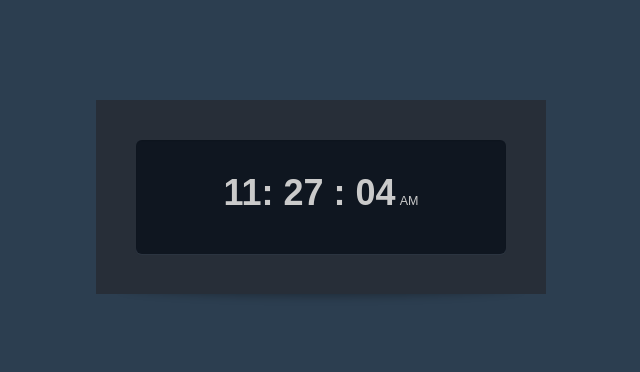
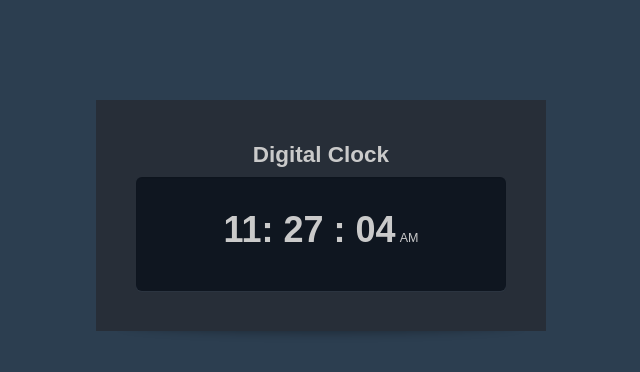
Before and after one commit to tahmidhasantanoy/Digital-clock-with-JavaScript, a plain HTML site: page index.html in a window 1280 px wide. Shown: the whole page, without its empty margins (319-959 px from the left). Drawn offline with Linux system fonts and the light colour scheme.

Commit message:
Title added

```diff
--- a/index.html
+++ b/index.html
@@ -8,6 +8,7 @@
   </head>
   <body>
     <div id="clock" class="dark">
+      <h2 class="title">Digital Clock</h2>
       <div class="display">
         <h1 id="time"></h1>
         <small></small>
--- a/style.css
+++ b/style.css
@@ -92,3 +92,9 @@ h1#time {
   display: inline-block;
   font-size: 36px;
 }
+
+.title{
+  text-align: center;
+  padding-bottom: 8px;
+  font: bold;
+}
```
